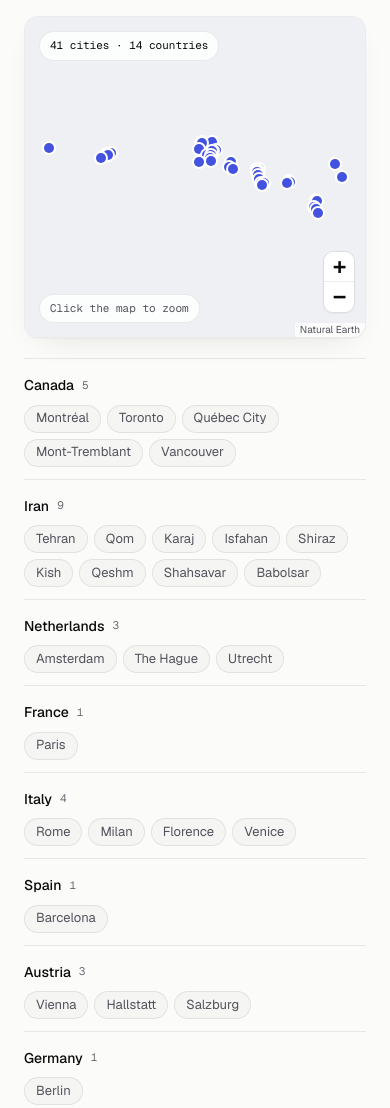
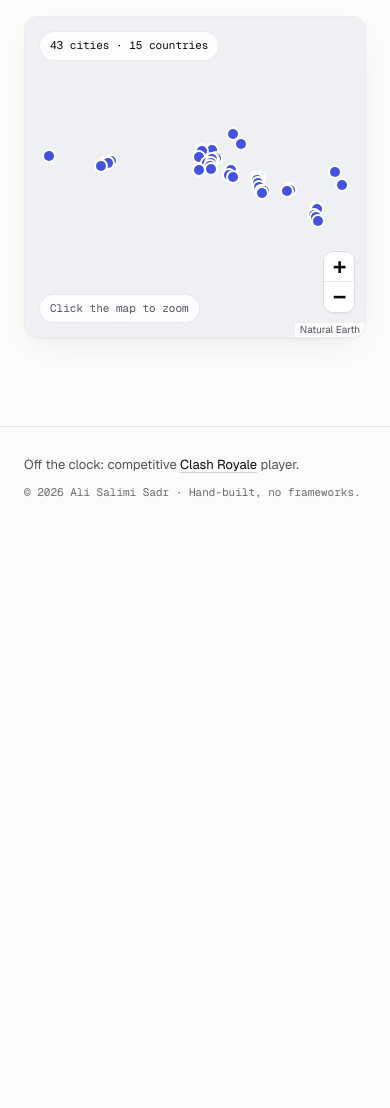
Before and after one commit to similas/similas.github.io, a plain HTML site: page index.html in a window 390 px wide. Shown: the part 5980-7088 px from the top of the page. After the commit the page ends 6530 px from the top, so only its background shows below. Drawn offline with nearby package versions, Linux system fonts and the light colour scheme; no server answers.

Commit message:
Remove city list under the map; add Saint Petersburg and Moscow
Co-Authored-By: Claude Opus 5.5 <noreply@anthropic.com>

```diff
--- a/index.html
+++ b/index.html
@@ -338,7 +338,6 @@
         <p class="map-count" id="mapCount" aria-live="polite"></p>
         <p class="map-hint">Click the map to zoom</p>
       </div>
-      <ul class="city-list" id="cityList"></ul>
     </section>
 
   </main>
--- a/map.js
+++ b/map.js
@@ -7,7 +7,6 @@
   var mapEl = document.getElementById("map");
   if (!mapEl) return;
   var card = mapEl.parentElement;
-  var listEl = document.getElementById("cityList");
   var countEl = document.getElementById("mapCount");
 
   var LAND_URL = "https://cdn.jsdelivr.net/npm/world-atlas@2.0.2/countries-50m.json";
@@ -43,7 +42,6 @@
   mapEl.addEventListener("mouseleave", function () { map.scrollWheelZoom.disable(); });
 
   // ── Pins ──
-  var buttons = [];
   var markers = places.map(function (p, i) {
     var marker = L.marker([p.lat, p.lng], {
       icon: L.divIcon({ className: "pin", html: "<span></span>", iconSize: [10, 10] }),
@@ -64,59 +62,12 @@
       if (el) el.classList.toggle("is-selected", i === j);
       if (i !== j) m.closeTooltip();
     });
-    buttons.forEach(function (b, j) { b.setAttribute("aria-pressed", String(i === j)); });
     var zoom = Math.max(map.getZoom(), 6);
     if (reduceMotion) map.setView([p.lat, p.lng], zoom);
     else map.flyTo([p.lat, p.lng], zoom, { duration: 1.1 });
     markers[i].openTooltip();
     card.classList.add("is-active");
   }
-
-  // City list, grouped by country (in the order countries first appear in places.js).
-  var groups = new Map();
-  places.forEach(function (p, i) {
-    if (!groups.has(p.country)) groups.set(p.country, []);
-    groups.get(p.country).push(i);
-  });
-
-  function fitCountry(indices) {
-    buttons.forEach(function (b) { b.setAttribute("aria-pressed", "false"); });
-    markers.forEach(function (m) { m.closeTooltip(); var el = m.getElement(); if (el) el.classList.remove("is-selected"); });
-    var bounds = L.latLngBounds(indices.map(function (i) { return [places[i].lat, places[i].lng]; }));
-    var opts = { padding: [60, 60], maxZoom: 6 };
-    if (reduceMotion) map.fitBounds(bounds, opts);
-    else map.flyToBounds(bounds, Object.assign({ duration: 1.1 }, opts));
-    card.classList.add("is-active");
-  }
-
-  groups.forEach(function (indices, country) {
-    var li = document.createElement("li");
-    li.className = "country-group";
-
-    var head = document.createElement("button");
-    head.type = "button";
-    head.className = "country-name";
-    head.innerHTML = country + ' <span class="country-count">' + indices.length + "</span>";
-    head.setAttribute("aria-label", "Show " + country + " on the map");
-    head.addEventListener("click", function () { fitCountry(indices); });
-
-    var cities = document.createElement("div");
-    cities.className = "country-cities";
-    indices.forEach(function (i) {
-      var b = document.createElement("button");
-      b.type = "button";
-      b.className = "city";
-      b.setAttribute("aria-pressed", "false");
-      b.textContent = places[i].city;
-      b.addEventListener("click", function () { select(i); });
-      cities.appendChild(b);
-      buttons[i] = b;
-    });
-
-    li.appendChild(head);
-    li.appendChild(cities);
-    listEl.appendChild(li);
-  });
 
   if (markers.length) {
     var pad = mapEl.offsetWidth < 500 ? 20 : 40;
--- a/places.js
+++ b/places.js
@@ -4,7 +4,6 @@
 // on Google Maps and click the numbers at the top of the menu to copy them.
 // `country` must match the map's country name (e.g. "United Arab Emirates")
 // for that country to be highlighted. `note` is optional (e.g. "Home").
-// Cities are grouped by country under the map, in the order listed here.
 
 window.PLACES = [
   // Canada
@@ -75,4 +74,8 @@ window.PLACES = [
 
   // United Arab Emirates
   { city: "Dubai", country: "United Arab Emirates", lat: 25.2048, lng: 55.2708 },
+
+  // Russia
+  { city: "Saint Petersburg", country: "Russia", lat: 59.9343, lng: 30.3351 },
+  { city: "Moscow",           country: "Russia", lat: 55.7558, lng: 37.6173 },
 ];
--- a/styles.css
+++ b/styles.css
@@ -721,77 +721,6 @@ a.row-title:hover {
   font-size: 0.875rem;
 }
 
-.city-list {
-  list-style: none;
-  margin-top: 20px;
-  border-top: 1px solid var(--border);
-}
-
-.country-group {
-  display: grid;
-  grid-template-columns: 180px 1fr;
-  gap: 16px;
-  align-items: start;
-  padding: 12px 0;
-  border-bottom: 1px solid var(--border);
-}
-
-.country-name {
-  appearance: none;
-  display: inline-flex;
-  align-items: center;
-  gap: 8px;
-  justify-self: start;
-  margin-top: 3px;
-  border: 0;
-  background: none;
-  color: var(--text);
-  font: inherit;
-  font-size: 0.875rem;
-  font-weight: 500;
-  text-align: left;
-  cursor: pointer;
-  transition: color var(--t);
-}
-
-.country-name:hover {
-  color: var(--accent);
-}
-
-.country-count {
-  font-family: var(--font-mono);
-  font-size: 0.6875rem;
-  font-weight: 400;
-  color: var(--text-3);
-}
-
-.country-cities {
-  display: flex;
-  flex-wrap: wrap;
-  gap: 6px;
-}
-
-.city {
-  appearance: none;
-  height: 28px;
-  padding: 0 11px;
-  border: 1px solid var(--border);
-  border-radius: 999px;
-  background: var(--surface);
-  color: var(--text-2);
-  font: inherit;
-  font-size: 0.8125rem;
-  cursor: pointer;
-  transition: color var(--t), border-color var(--t), background-color var(--t);
-}
-
-.city:hover,
-.city[aria-pressed="true"] {
-  color: var(--text);
-  border-color: var(--accent);
-  background: var(--accent-soft);
-}
-
 /* Leaflet overrides */
 
 .leaflet-container {
@@ -1116,11 +1045,6 @@ a.row-title:hover {
     height: 320px;
   }
 
-  .country-group {
-    grid-template-columns: 1fr;
-    gap: 8px;
-  }
-
   .footer {
     margin-top: 88px;
   }
```
